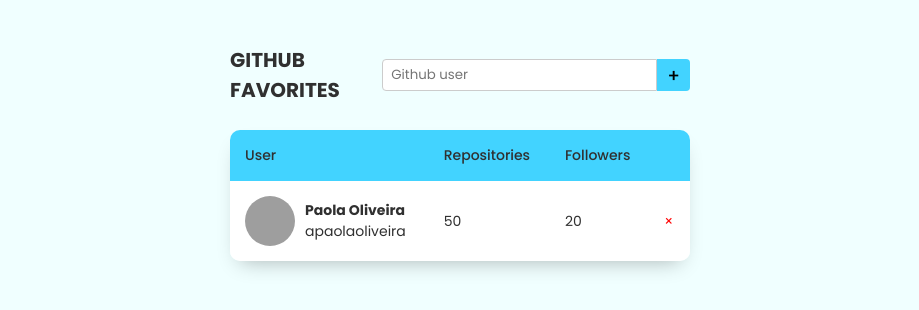
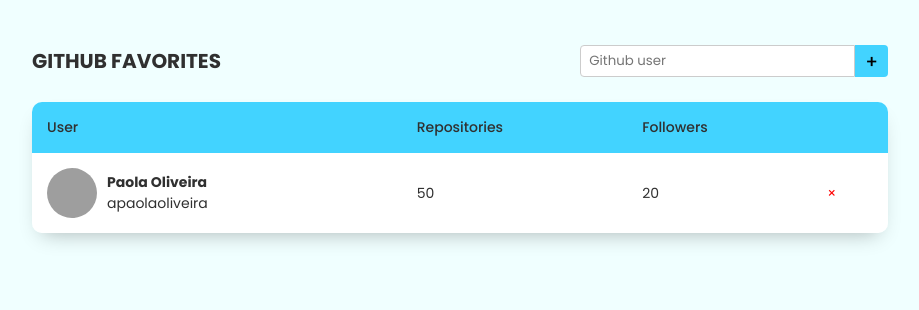
Before and after one commit to apaolaoliveira/GitFavWeb, a plain HTML site: page index.html in a window 1280 px wide. Shown: the whole page, without its empty margins (180-1099 px from the left). Drawn offline with Linux system fonts and the light colour scheme; grey boxes are pictures that could not be loaded.

Commit message:
add table view for favorites

```diff
--- a/index.html
+++ b/index.html
@@ -4,10 +4,11 @@
   <meta charset="UTF-8">
   <meta name="viewport" content="width=device-width, initial-scale=1.0">
   <link rel="stylesheet" href="src/styles.css">
+  <script type="module" src="./src/javascript/main.js" defer></script>
   <title>Github favorites</title>
 </head>
 <body>
-  <div class="app">
+  <div id="app">
     <header>
       <h1>Github favorites</h1>
 
@@ -27,28 +28,7 @@
           <th></th>
         </tr>
       </thead>
-      <tbody>
-        <tr>
-          <td>
-            <div class="user">
-              <img src="https://github.com/apaolaoliveira.png" alt="user profile picture">
-              <a href="https://github.com/apaolaoliveira" target="_blank">
-                <p>Paola Oliveira</p>
-                <span>apaolaoliveira</span>
-              </a>
-            </div>
-          </td>
-          <td class="repositories">
-            50
-          </td>
-          <td class="followers">
-            20
-          </td>
-          <td>
-            <button class="remove">&times;</button>
-          </td>
-        </tr>
-      </tbody>
+      <tbody></tbody>
     </table>
   </div>
 </body>
--- /dev/null
+++ b/src/javascript/FavoritesModule/Favorites.js
@@ -0,0 +1,17 @@
+export class Favorites {
+  constructor(root) {
+    this.root = document.querySelector(root);
+    this.load();
+  }
+
+  load(){
+    this.entries = [
+      {
+        login: 'apaolaoliveira',
+        name: 'Paola Oliveira',
+        public_repos: '50',
+        followers: '20'
+      }
+    ];
+  }
+}
--- /dev/null
+++ b/src/javascript/FavoritesModule/FavoritesView.js
@@ -0,0 +1,57 @@
+import { Favorites } from "./Favorites.js";
+
+export class FavoritesView extends Favorites {
+  constructor(root) {
+    super(root);
+    this.tbody = this.root.querySelector('table tbody');
+    this.updateTable();
+  }
+
+  updateTable(){
+    this.removeAllTableRows();
+
+    this.entries.forEach(user => {
+      const row = this.createRow();
+
+      row.querySelector('.user #avatar').src = `https://github.com/${user.login}.png`;
+      row.querySelector('.user #avatar').alt = `${user.name}'s profile picture`;
+      row.querySelector('.user #github').href = `https://github.com/${user.login}`;
+      row.querySelector('.user #name').textContent = user.name;
+      row.querySelector('.user #username').textContent = user.login;
+      row.querySelector('.github-info #repositories').textContent = user.public_repos;
+      row.querySelector('.github-info #followers').textContent = user.followers;
+
+      this.tbody.append(row);
+    });
+  }
+
+  createRow(){
+    const tableRow = document.createElement('tr');
+    tableRow.innerHTML = `
+      <td>
+        <div class="user">
+          <img id="avatar" src="" alt="">
+          <a id="github" href="" target="_blank">
+            <p id="name"></p>
+            <span id="username"></span>
+          </a>
+        </div>
+      </td>
+      <td class="github-info">
+        <span id="repositories"></span>
+      </td>
+      <td class="github-info">
+        <span id="followers"></span>
+      </td>
+      <td class="action">
+        <button id="remove-btn">&times;</button>
+      </td>`;
+
+    return tableRow;
+  }
+
+  removeAllTableRows(){
+    this.tbody.querySelectorAll('tr')
+      .forEach((tableRow) => tableRow.remove());
+  }
+}
--- /dev/null
+++ b/src/javascript/main.js
@@ -0,0 +1,3 @@
+import { FavoritesView } from "./FavoritesModule/FavoritesView.js";
+
+document.addEventListener('DOMContentLoaded', () => new FavoritesView('#app'));
--- a/src/styles.css
+++ b/src/styles.css
@@ -38,8 +38,8 @@ body * {
   border-width: 0;
 }
 
-.app {
-  max-width: 500px;
+#app {
+  max-width: 70vw;
   margin: 0 auto;
   padding: 2rem;
 }
@@ -153,7 +153,7 @@ tbody .user a p {
   font-weight: bold;
 }
 
-tbody .remove {
+tbody .action button {
   border: none;
   background: none;
   color: red;
@@ -161,7 +161,7 @@ tbody .remove {
   transition: scale .4s linear;
 }
 
-tbody .remove:hover,
-tbody .remove:focus {
+tbody .action button:hover,
+tbody .action button:focus {
   scale: 1.5;
 }
```
